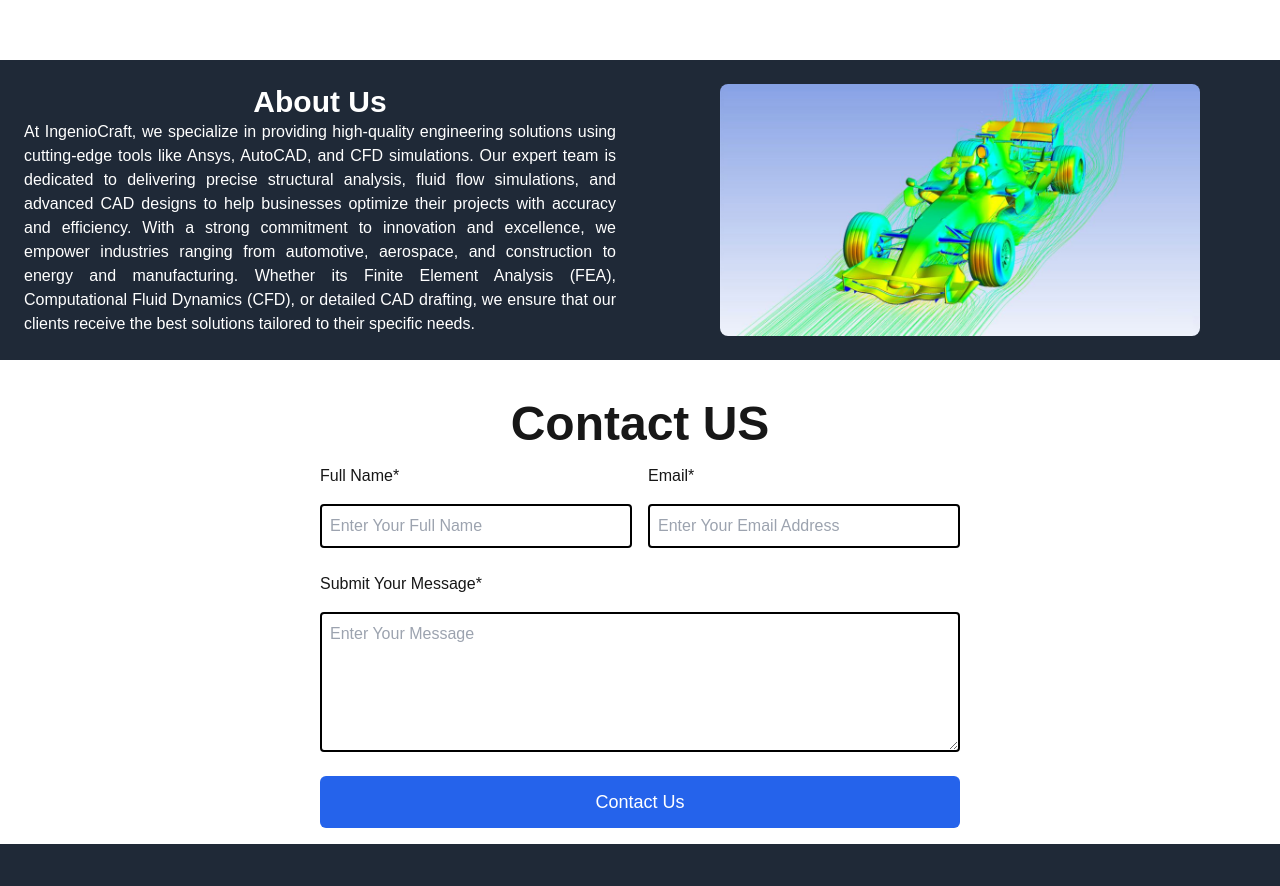
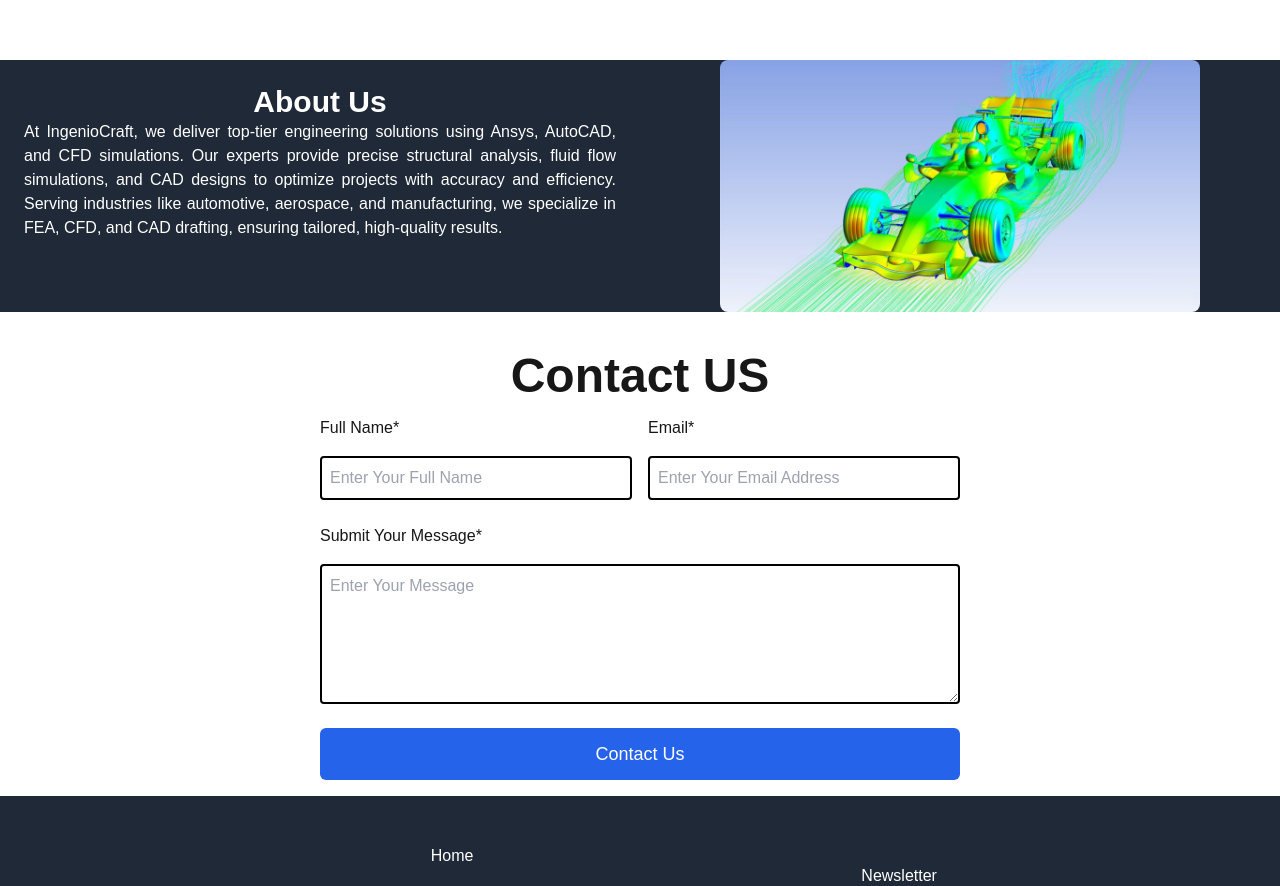
Before and after one commit to hamzabhatti143/Ingenio-Craft, a Next.js app: page / in a window 1280 px wide. Shown: the part 1000-1886 px from the top of the page. Built offline with nearby package versions, Linux system fonts and the light colour scheme.

Commit message:
Content Update

```diff
--- a/src/app/components/About.tsx
+++ b/src/app/components/About.tsx
@@ -12,9 +12,7 @@ const About = () => {
       <div className='w-full flex flex-col md:flex-row bg-gray-800'>
         <div data-aos="fade-right" data-aos-duration="1200" className='w-full md:w-1/2 p-6'>
         <h1 className='font-bold text-3xl text-center text-white'>About Us</h1>
-        <p className='text-justify text-white'>At IngenioCraft, we specialize in providing high-quality engineering solutions using cutting-edge tools like Ansys, AutoCAD, and CFD simulations. Our expert team is dedicated to delivering precise structural analysis, fluid flow simulations, and advanced CAD designs to help businesses optimize their projects with accuracy and efficiency.
-
-With a strong commitment to innovation and excellence, we empower industries ranging from automotive, aerospace, and construction to energy and manufacturing. Whether its Finite Element Analysis (FEA), Computational Fluid Dynamics (CFD), or detailed CAD drafting, we ensure that our clients receive the best solutions tailored to their specific needs.</p>
+        <p className='text-justify text-white'>At IngenioCraft, we deliver top-tier engineering solutions using Ansys, AutoCAD, and CFD simulations. Our experts provide precise structural analysis, fluid flow simulations, and CAD designs to optimize projects with accuracy and efficiency. Serving industries like automotive, aerospace, and manufacturing, we specialize in FEA, CFD, and CAD drafting, ensuring tailored, high-quality results.</p>
         </div>
         <div data-aos="fade-left" data-aos-duration="1200" className='w-full md:w-1/2 flex items-center justify-center'>
             <Image src={"/images/about.jpg"} alt='about' width={100} height={100} className='w-3/4 rounded-lg '/>
```
